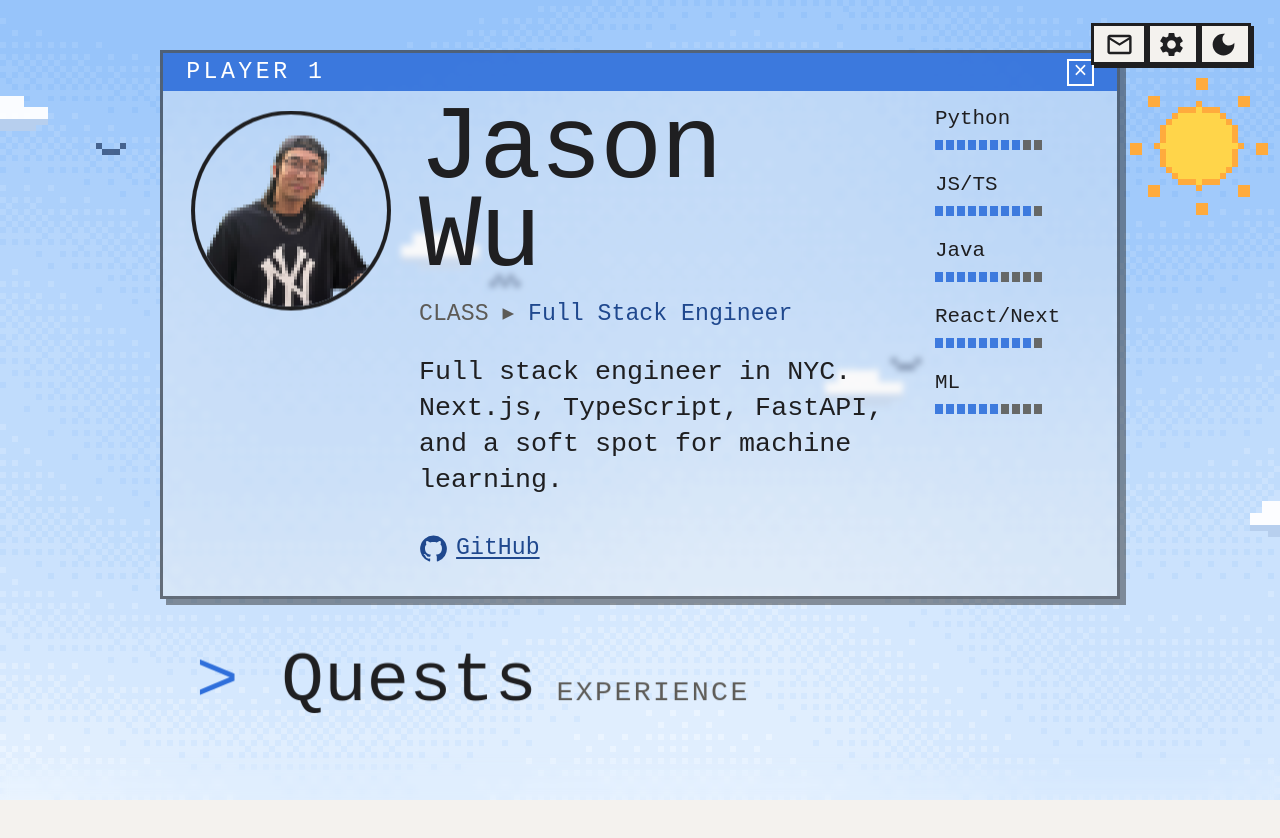
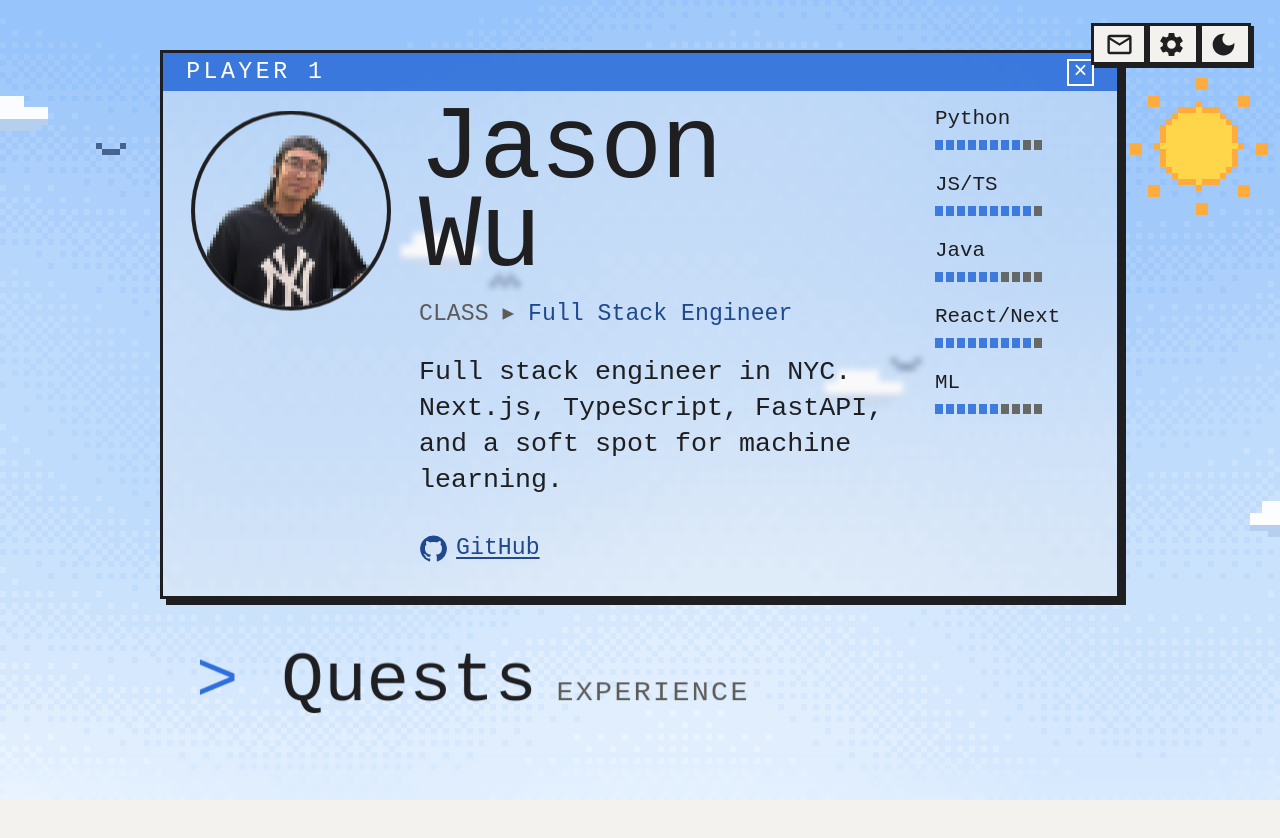
Before and after one commit to Jason-Wuuuu/Jason, a React (Vite) app: page / in a window 1280 px wide. Shown: the top 838 px of the page. Built offline with nearby package versions, Linux system fonts and the light colour scheme; a web font is replaced by a local one.

Commit message:
Player card: a solid black/white border and shadow (ink) instead of grey
Co-Authored-By: Claude Sonnet 5.5 <noreply@anthropic.com>

```diff
--- a/src/index.css
+++ b/src/index.css
@@ -376,7 +376,7 @@ html:has(.zoom) { overflow: hidden; }
   .card {
     position: relative;
     display: grid; grid-template-columns: auto minmax(0, 1fr) 150px; gap: 0 32px; align-items: start; /* px: rem is fluid on this page */
-    padding: 52px 32px 32px; background: color-mix(in srgb, var(--bg) 30%, transparent); /* see-through: moon and stars show */ background-clip: padding-box; border: 3px solid color-mix(in srgb, var(--ink) 60%, transparent); box-shadow: 6px 6px 0 color-mix(in srgb, var(--ink) 45%, transparent);
+    padding: 52px 32px 32px; background: color-mix(in srgb, var(--bg) 30%, transparent); /* see-through: moon and stars show */ background-clip: padding-box; border: 3px solid var(--ink); box-shadow: 6px 6px 0 var(--ink);
   }
   .card > .bar { display: flex; justify-content: space-between; align-items: center; position: absolute; inset: 0 0 auto; padding: .15rem 1rem; background: color-mix(in srgb, var(--accent) 90%, transparent); color: var(--on-accent); letter-spacing: .15em; }
   .card .pixel-avatar { margin: 12px 0 0; }
@@ -403,7 +403,7 @@ html:has(.zoom) { overflow: hidden; }
 @media (max-width: 700px) {
   .card .wm { display: none; } /* the card isn't a window on phones */
   .hero { padding-top: 1.25rem; } /* the theme toggle overlaps the card, so no strip to clear above it */
-  .card { position: relative; padding: 44px 16px 20px; background: color-mix(in srgb, var(--bg) 30%, transparent); background-clip: padding-box; border: 3px solid color-mix(in srgb, var(--ink) 60%, transparent); box-shadow: 4px 4px 0 color-mix(in srgb, var(--ink) 45%, transparent); }
+  .card { position: relative; padding: 44px 16px 20px; background: color-mix(in srgb, var(--bg) 30%, transparent); background-clip: padding-box; border: 3px solid var(--ink); box-shadow: 4px 4px 0 var(--ink); }
   .card > .bar { display: block; position: absolute; inset: 0 0 auto; padding: .05rem .75rem; font-size: .9rem; background: color-mix(in srgb, var(--accent) 90%, transparent); color: var(--on-accent); letter-spacing: .15em; }
   .card { text-align: center; } /* centred stack: avatar, name, class, tagline, links, stats */
   .card { display: grid; grid-template-columns: 1fr auto auto 1fr; align-items: center; column-gap: clamp(12px, calc(100vw - 340px), 28px); } /* avatar and name share the top row, centred as a pair between two spacer columns */
```
